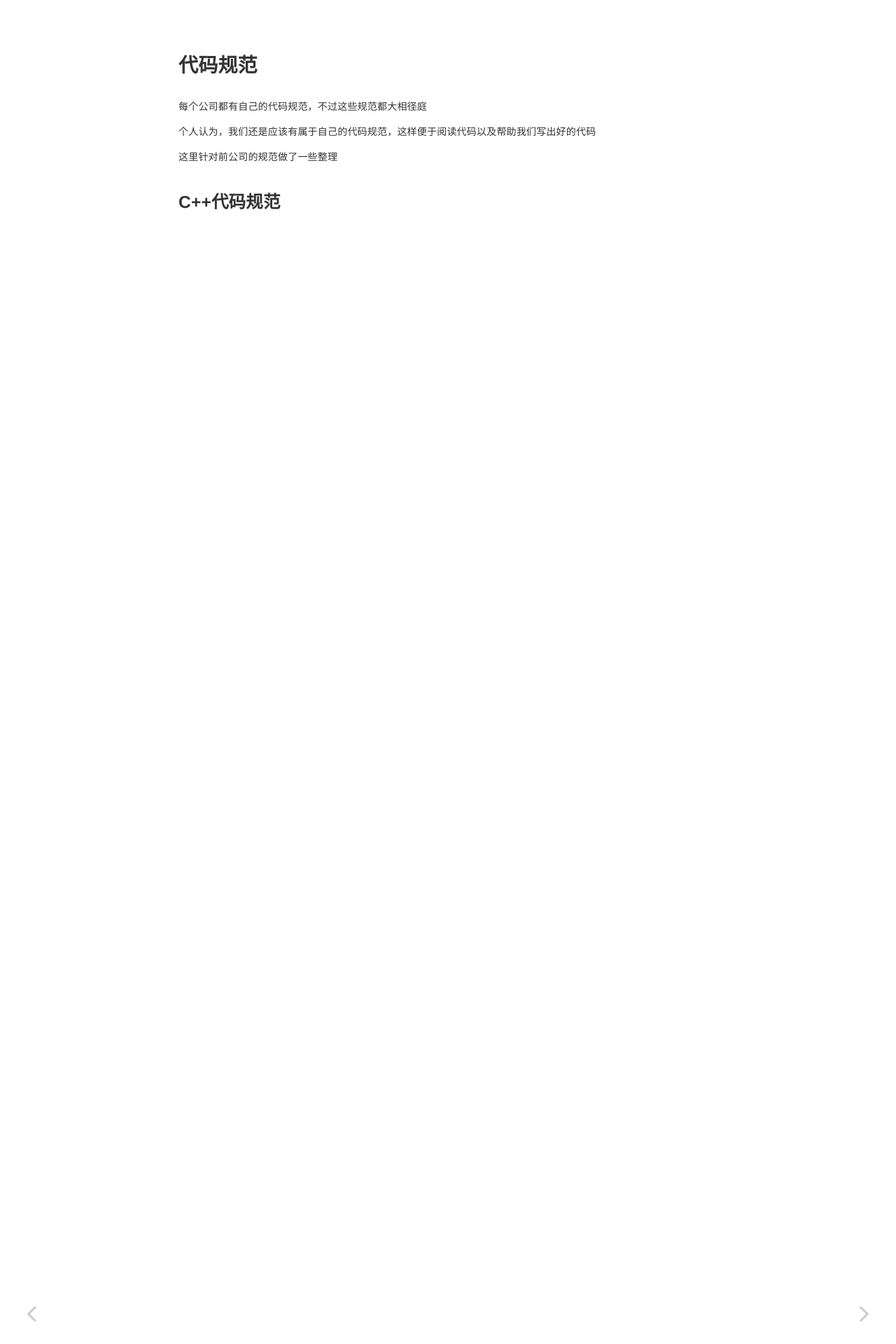
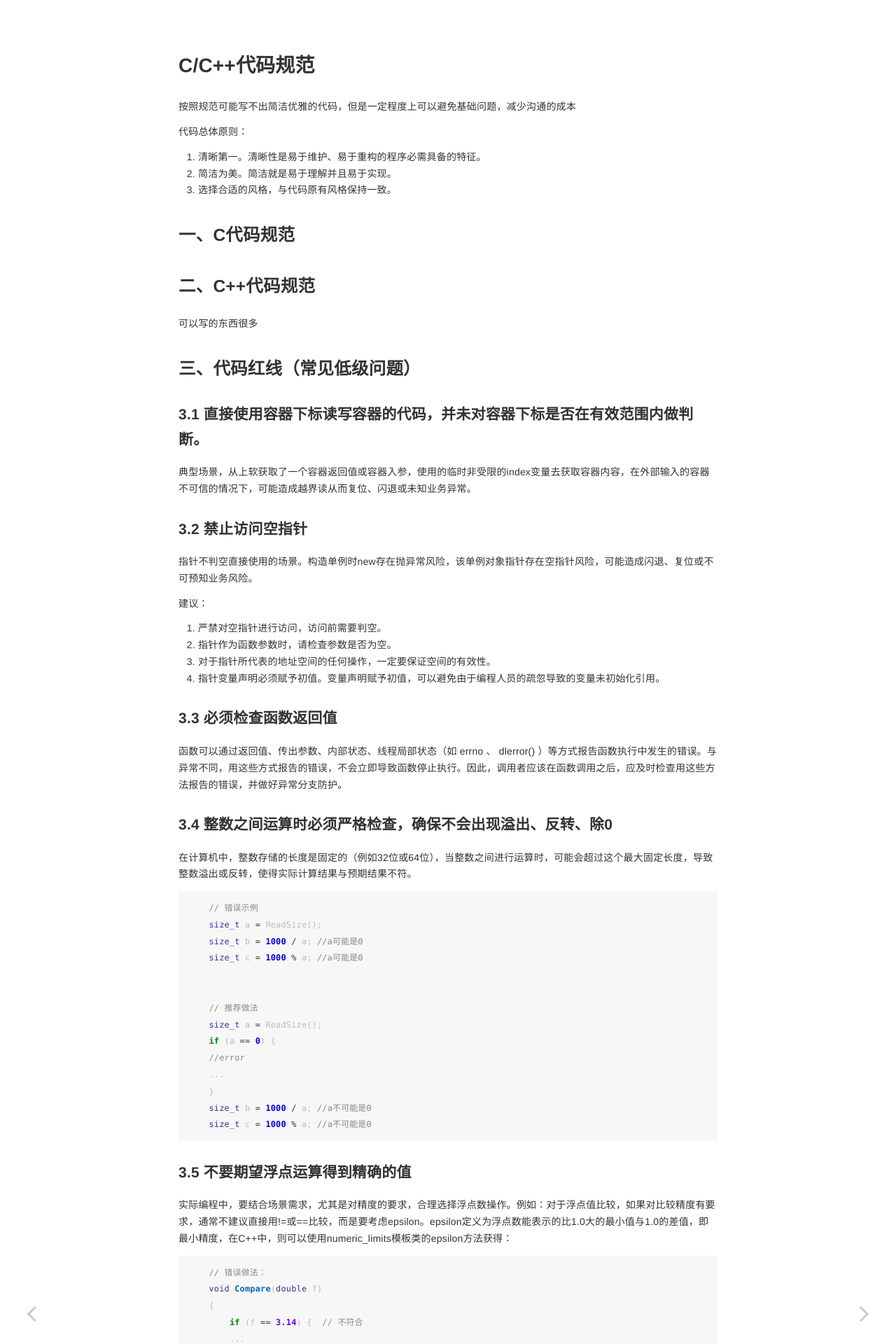
Before and after one commit to YooyoJin/yooyojin.github.io, a Jekyll site: the page built from _posts/2024-11-06-coding_standards.md, in a window 1280 px wide. Shown: the top 1920 px of the page at 70% size. Built offline with Jekyll 4.4.1, drawn with Linux system fonts in a browser that asks for light colours; some of the changed text lies outside the part shown.

Commit message:
<feature> 补充代码规范内容

````diff
--- a/_posts/2024-11-06-coding_standards.md
+++ b/_posts/2024-11-06-coding_standards.md
@@ -1,15 +1,148 @@
 ---
-title: 代码规范
+title: C/C++代码规范
 author: FrothyJin
 date: 2024-11-06
 category: Jekyll
 layout: post
 ---
 
-每个公司都有自己的代码规范，不过这些规范都大相径庭
+按照规范可能写不出简洁优雅的代码，但是一定程度上可以避免基础问题，减少沟通的成本
 
-个人认为，我们还是应该有属于自己的代码规范，这样便于阅读代码以及帮助我们写出好的代码
+代码总体原则：
 
-这里针对前公司的规范做了一些整理
+1. 清晰第一。清晰性是易于维护、易于重构的程序必需具备的特征。
+1. 简洁为美。简洁就是易于理解并且易于实现。
+1. 选择合适的风格，与代码原有风格保持一致。
 
-## C++代码规范
+## 一、C代码规范
+
+## 二、C++代码规范
+
+可以写的东西很多
+
+## 三、代码红线（常见低级问题）
+
+### 3.1 直接使用容器下标读写容器的代码，并未对容器下标是否在有效范围内做判断。
+
+典型场景，从上软获取了一个容器返回值或容器入参，使用的临时非受限的index变量去获取容器内容，在外部输入的容器不可信的情况下，可能造成越界读从而复位、闪退或未知业务异常。
+
+### 3.2 禁止访问空指针
+
+指针不判空直接使用的场景。构造单例时new存在抛异常风险，该单例对象指针存在空指针风险，可能造成闪退、复位或不可预知业务风险。
+
+建议：
+1. 严禁对空指针进行访问，访问前需要判空。
+1. 指针作为函数参数时，请检查参数是否为空。
+1. 对于指针所代表的地址空间的任何操作，一定要保证空间的有效性。
+1. 指针变量声明必须赋予初值。变量声明赋予初值，可以避免由于编程人员的疏忽导致的变量未初始化引用。
+
+### 3.3 必须检查函数返回值
+
+函数可以通过返回值、传出参数、内部状态、线程局部状态（如 errno 、 dlerror() ）等方式报告函数执行中发生的错误。与异常不同，用这些方式报告的错误，不会立即导致函数停止执行。因此，调用者应该在函数调用之后，应及时检查用这些方法报告的错误，并做好异常分支防护。
+
+### 3.4 整数之间运算时必须严格检查，确保不会出现溢出、反转、除0
+
+在计算机中，整数存储的长度是固定的（例如32位或64位），当整数之间进行运算时，可能会超过这个最大固定长度，导致整数溢出或反转，使得实际计算结果与预期结果不符。
+
+```c++
+    // 错误示例
+    size_t a = ReadSize();
+    size_t b = 1000 / a; //a可能是0
+    size_t c = 1000 % a; //a可能是0
+
+
+    // 推荐做法
+    size_t a = ReadSize();
+    if (a == 0) {
+    //error
+    ...
+    }
+    size_t b = 1000 / a; //a不可能是0
+    size_t c = 1000 % a; //a不可能是0
+```
+
+### 3.5 不要期望浮点运算得到精确的值
+
+实际编程中，要结合场景需求，尤其是对精度的要求，合理选择浮点数操作。例如：对于浮点值比较，如果对比较精度有要求，通常不建议直接用!=或==比较，而是要考虑epsilon。epsilon定义为浮点数能表示的比1.0大的最小值与1.0的差值，即最小精度，在C++中，则可以使用numeric_limits模板类的epsilon方法获得：
+
+```c++
+    // 错误做法：
+    void Compare(double f)
+    {
+        if (f == 3.14) {  // 不符合
+        ...
+        }
+    }
+
+    // 推荐做法：
+    bool IsEqual(double a, double b)
+    {
+        return (std::fabs(a - b) <= std::numeric_limits<double>::epsilon());
+    }
+    void Compare(double f)
+    {
+        if (IsEqual(f, 3.14)) { // 符合
+        ...
+        }
+    }
+```
+
+### 3.6 禁止使用魔鬼数字
+
+### 3.7 对于输入参数，拷贝代价小的类型传值，拷贝代价大的类型传const引用
+
+如果函数只是要使用输入参数，并不修改它，那么对于拷贝代价小的类型应当传值，对拷贝代价大的类型传 const 引用。这两种做法都允许调用者传入右值作为参数。例如：char、int 、long 、double等类型可以被认为是拷贝代价小的类型，如果传入引用，增加了间接访问的开销，其性能会比传值更差。
+
+### 3.8 可能执行失败的API必须提供结果返回值
+
+### 3.9 对所有外部数据进行合法性校验
+
+来自程序外部的数据通常被认为是不可信的，在使用这些数据之前，需要进行合法性校验。如果不对这些外部数据进行校验，将可能导致不可预期的安全风险。
+
+外部数据的来源包括但不限于：网络、用户输入、命令行、文件（包括程序的配置文件）、环境变量、用户态数据（对于内核程序）、进程间通信（包括管道、消息、共享内存、socket、RPC等，特别需要注意的是设备内部不同单板间通讯也属于进程间通信）、API参数。
+
+对来自程序外部的数据要校验处理后才能使用。典型场景包括：
+
+- 作为容器索引或迭代器
+
+   将不可信的数据作为容器索引或迭代器，可能导致超出容器上限，从而造成非法内存访问。
+
+- 作为内存偏移地址
+
+   将不可信数据作为指针偏移访问内存，可能造成非法内存访问，并可以造成进一步的危害，如任意地址读写。
+
+- 作为内存分配的尺寸参数
+
+    使用0长度分配内存可能造成非法内存访问；未限制分配内存大小会造成过度资源消耗。
+
+- 作为循环条件
+
+    将不可信数据作为循环限定条件，可能会引发缓冲区溢出、内存越界读写、死循环等问题。
+
+- 作为除数
+
+    可能产生除零错误(被零除)。
+
+- 作为命令行参数
+
+    可能产生命令注入漏洞。
+
+- 作为数据库查询语句的参数
+
+    可能产生SQL注入漏洞。
+
+- 作为输入/输出格式化字符串
+
+    可能产生格式化字符串漏洞。
+
+- 作为内存复制长度
+
+    可能造成缓冲区溢出问题。
+
+- 作为文件路径
+
+    直接打开不可信路径，可能会导致目录遍历攻击，攻击者操作了无权操作的文件，使得系统被攻击者所控制。
+
+### 3.10 异常分支需要记录维测日志
+
+### 3.11 正确使用容器，设计合理的数据结构
````
